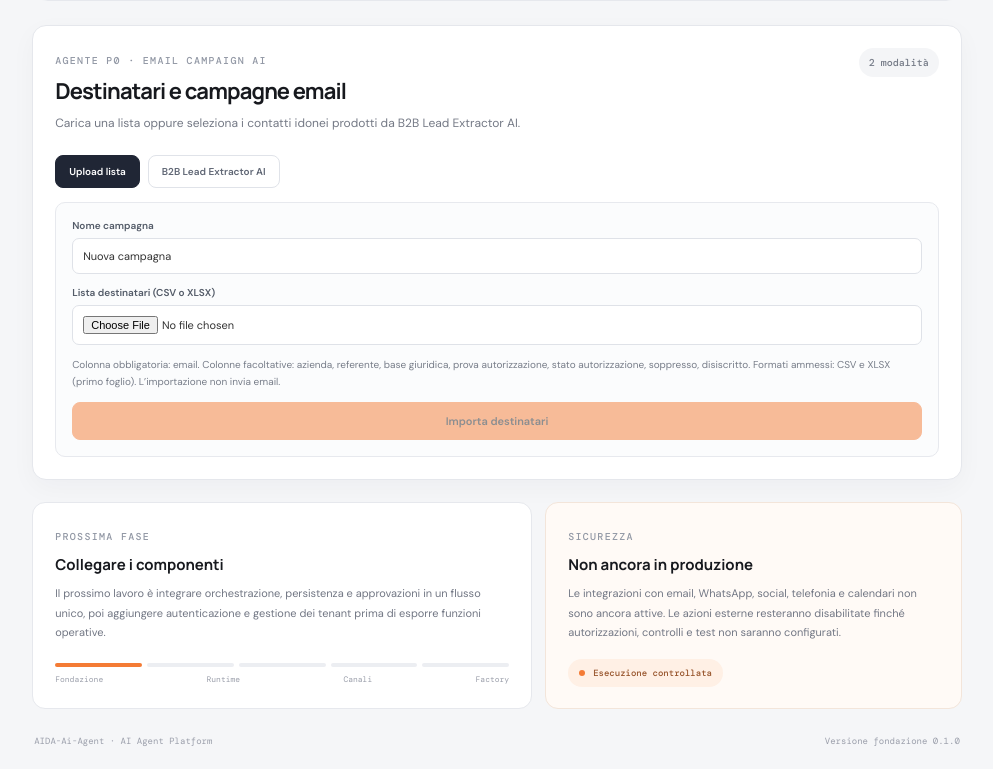
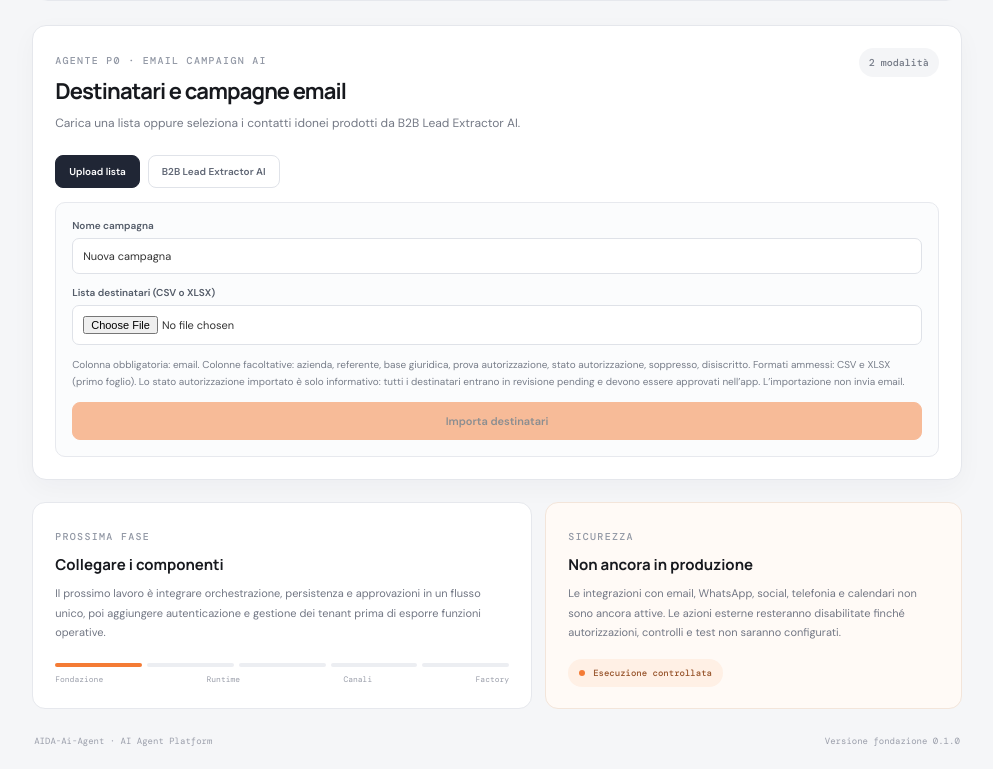
Before and after one commit to latuassistente/AIDA-Ai-Agent, a Next.js app in the folder apps/web/: page / in a window 1280 px wide. Shown: the part 4948-5717 px from the top of the page, without its empty margins (267-1260 px from the left). Built offline with nearby package versions, Linux system fonts and the light colour scheme.

Commit message:
Clarify imported authorization flags require in-app review

```diff
--- a/apps/web/app/components/email-campaign-workspace.tsx
+++ b/apps/web/app/components/email-campaign-workspace.tsx
@@ -165,7 +165,7 @@ export default function EmailCampaignWorkspace() {
     {mode === "upload" ? <div className="email-import-panel">
       <label>Nome campagna<input value={campaignName} onChange={(event) => setCampaignName(event.target.value)} /></label>
       <label>Lista destinatari (CSV o XLSX)<input type="file" accept=".csv,.xlsx,text/csv,application/vnd.openxmlformats-officedocument.spreadsheetml.sheet" onChange={(event) => { setFile(event.target.files?.[0] ?? null); setResult(null); }} /></label>
-      <p className="email-help">Colonna obbligatoria: email. Colonne facoltative: azienda, referente, base giuridica, prova autorizzazione, stato autorizzazione, soppresso, disiscritto. Formati ammessi: CSV e XLSX (primo foglio). L’importazione non invia email.</p>
+      <p className="email-help">Colonna obbligatoria: email. Colonne facoltative: azienda, referente, base giuridica, prova autorizzazione, stato autorizzazione, soppresso, disiscritto. Formati ammessi: CSV e XLSX (primo foglio). Lo stato autorizzazione importato è solo informativo: tutti i destinatari entrano in revisione pending e devono essere approvati nell’app. L’importazione non invia email.</p>
       <button type="button" className="primary-action" disabled={busy || !file} onClick={importFile}>{busy ? "Importazione…" : "Importa destinatari"}</button>
     </div> : <div className="email-import-panel">
       <h3>Collegamento diretto al Lead Extractor</h3>
```
